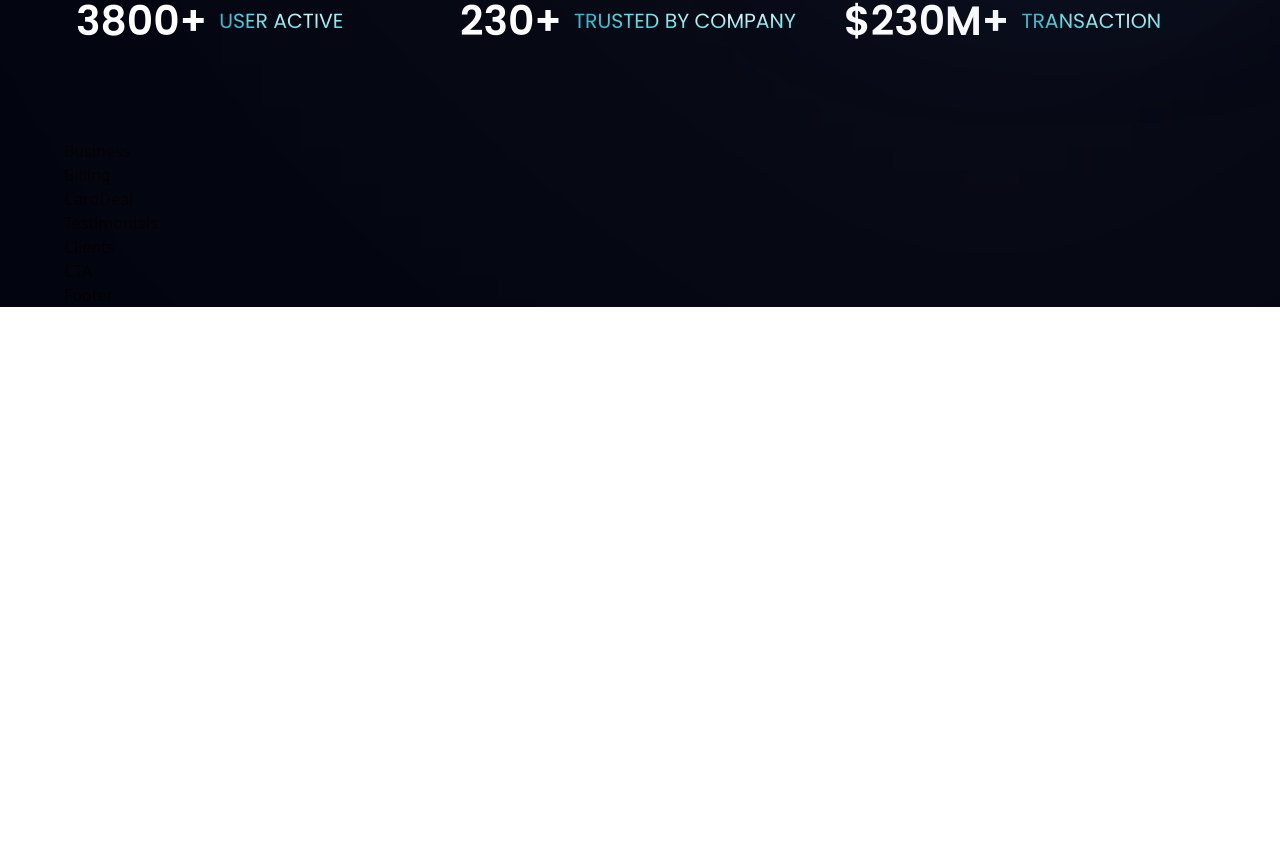
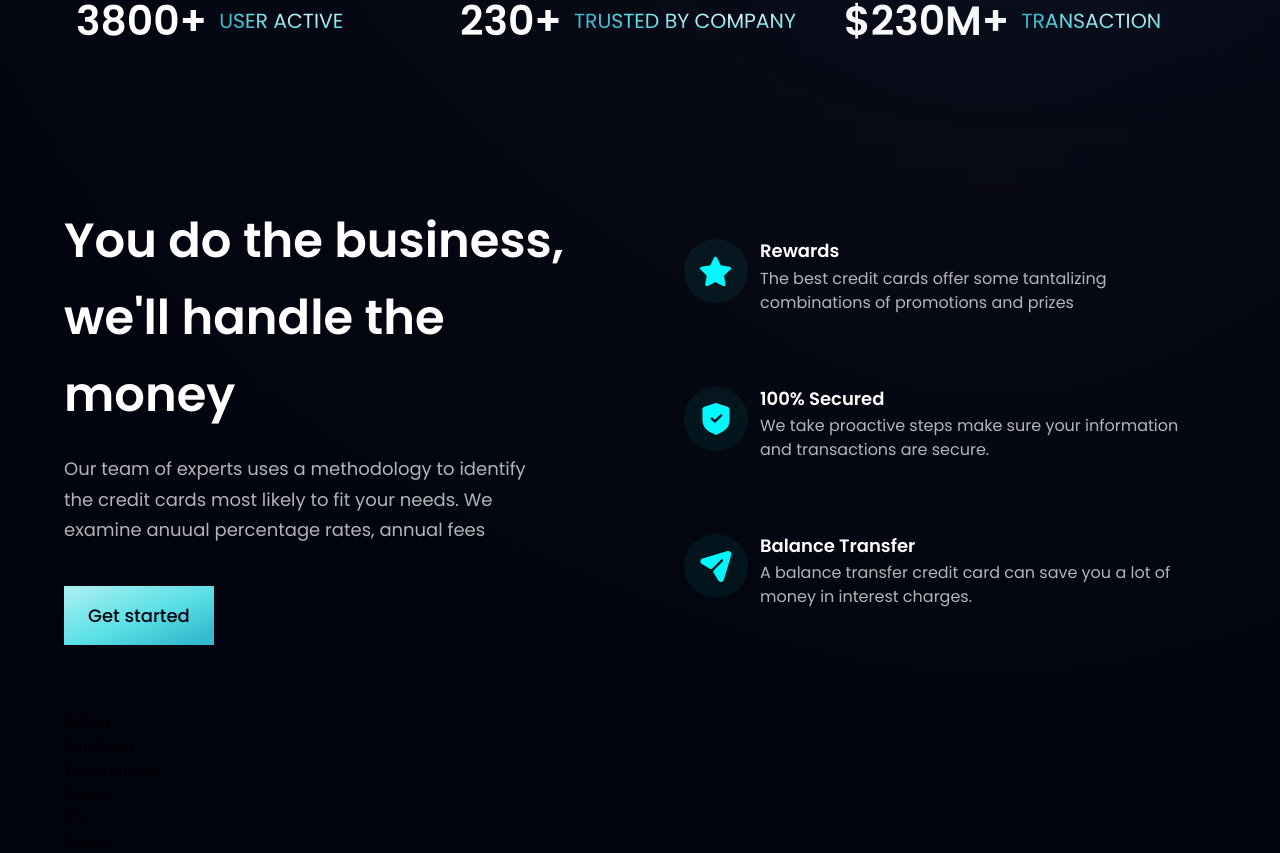
Before and after one commit to devavaz/payment-app, a React (Vite) app: page / in a window 1280 px wide. Shown: the part 806-1659 px from the top of the page. Before the commit the page ends 1113 px from the top, so only its background shows below. Built offline with nearby package versions, Linux system fonts and the light colour scheme.

Commit message:
added Stats and Business Components

```diff
--- a/src/components/Business.jsx
+++ b/src/components/Business.jsx
@@ -1,8 +1,42 @@
 import React from 'react'
+import { features } from "../constants";
+import styles, { layout } from '../style'
+import Button from './Button'
+
+
+const FeatureCard = ({ icon, title, content, index }) => (
+  <div className={`flex flex-row p-6 rounded-[20px] ${index !== features.length - 1 ? "mb-6" : "mb-0"} feature-card`}>
+    <div className={`w-[64px] h-[64px] rounded-full ${styles.flexCenter} bg-dimBlue`}>
+      <img src={icon} alt="star" className="w-[50%] h-[50%] object-contain" />
+    </div>
+    <div className="flex-1 flex flex-col ml-3">
+      <h4 className="font-poppins font-semibold text-white text-[18px] leading-[23.4px] mb-1">
+        {title}
+      </h4>
+      <p className="font-poppins font-normal text-dimWhite text-[16px] leading-[24px]">
+        {content}
+      </p>
+    </div>
+  </div>
+);
 
 const Business = () => {
   return (
-    <div>Business</div>
+    <section id="features" className={layout.section}>
+   <div className={layout.sectionInfo}>
+     <h2 className={styles.heading2}>You do the business, <br className='sm:block hidden' /> we'll handle the money</h2>
+     <p className={`${styles.paragraph} max-w-[470px] mt-5`}>Our team of experts uses a methodology to identify the credit cards most likely to fit your needs. We examine anuual percentage rates, annual fees  </p>
+
+     <Button styles="mt-10" />
+   </div>
+
+
+   <div className={`${layout.sectionImg} flex-col`}>
+       {features.map((feature, index) => (
+        <FeatureCard key={feature.id} {...feature} index={index}/>
+       ))}
+   </div>
+    </section>
   )
 }
 
--- a/src/components/Button.jsx
+++ b/src/components/Button.jsx
@@ -1,8 +1,10 @@
 import React from 'react'
 
-const Button = () => {
+const Button = ({styles}) => {
   return (
-    <div>Button</div>
+   <button type='button' className={`py-4 px-6 bg-blue-gradient font-poppins font-medium text-[18px] text-primary outline-none ${styles}`}>
+    Get started
+     </button>
   )
 }
 
```
